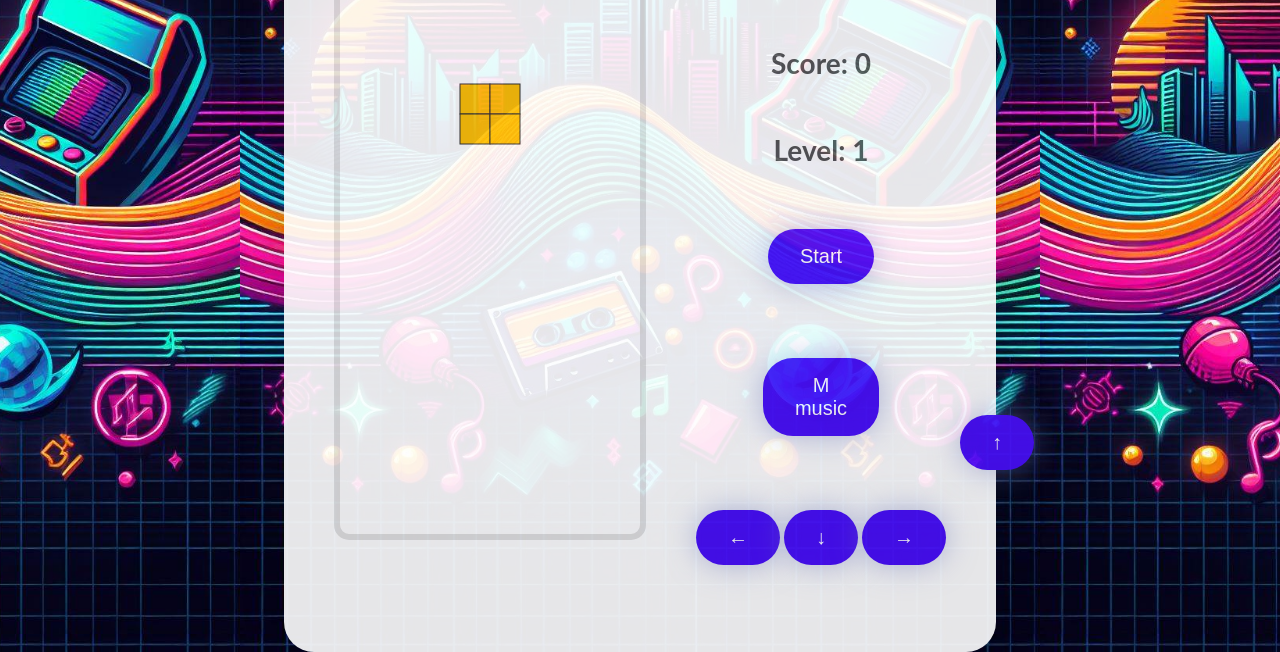
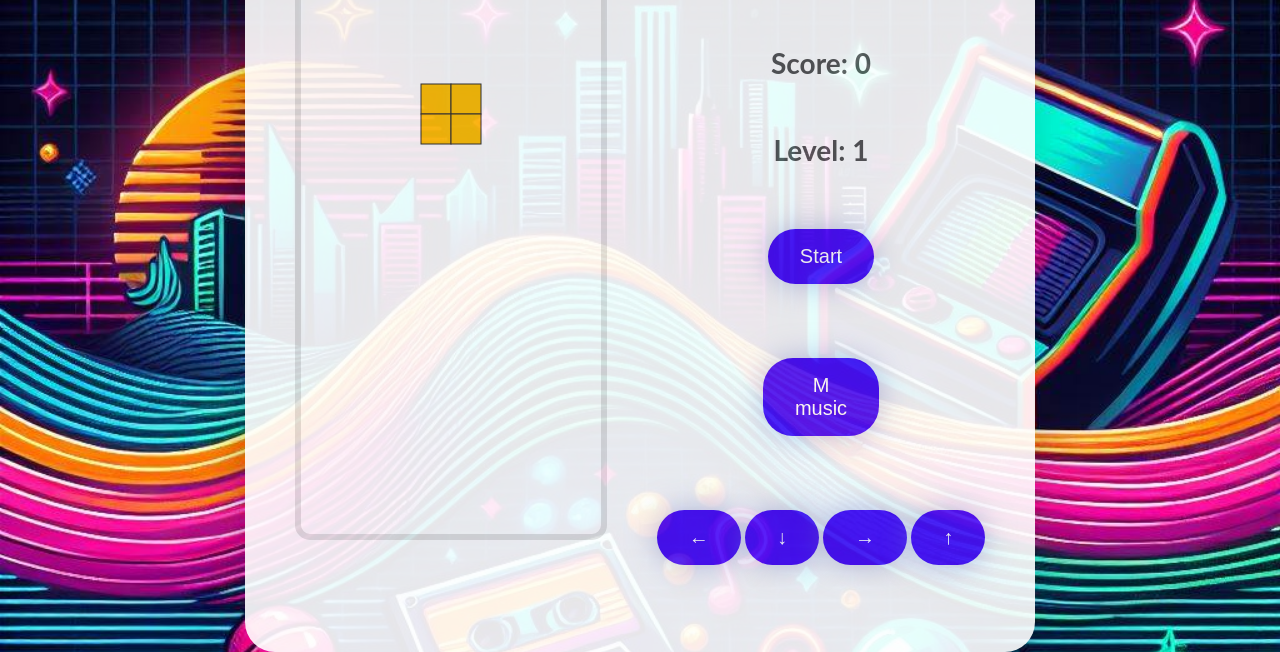
Before and after one commit to CodeCreaterYur/tetris, a plain HTML site: page index.html in a window 1280 px wide. Shown: the part 166-818 px from the top of the page. Drawn offline with Linux system fonts and the light colour scheme.

Commit message:
Add files via upload

```diff
--- a/style.css
+++ b/style.css
@@ -8,15 +8,13 @@ body {
   align-items: center;
   height: 100vh;
   background: url(jf.jfif);
-  background-size: contain; /* Изменено значение свойства background-size */
-  background-position: center; /* Центрируем изображение */
+  background-size: cover;
 }
+.start-btn{
+  margin-top: 100vh;
+    position: absolute;
 
-.start-btn {
-  margin-top: 100vh;
-  position: absolute;
 }
-
 .game-container {
   display: flex;
   flex-direction: row;
@@ -75,13 +73,10 @@ body {
   box-shadow: 0 0 30px rgba(121, 134, 203, 0.5);
   transition: transform 0.3s, box-shadow 0.3s;
 }
-
-#up {
-  position: absolute;
-  bottom: 127px;
-  left: 120vh;
+#up{
+  bottom: 126px;
+  left: 97vh;
 }
-
 .game-info button:hover {
   transform: translateY(-5px);
   box-shadow: 0 0 40px rgba(121, 134, 203, 0.7);
@@ -94,7 +89,7 @@ body {
   box-shadow: 0 0 15px rgba(121, 134, 203, 0.5);
 }
 
-@media only screen and (max-width: 480px) {
+@media (min-width:768px) and (max-width: 1023px) {
   /* Дополнительные стили для мобильных устройств */
   .game-container {
     flex-direction: column;
```
